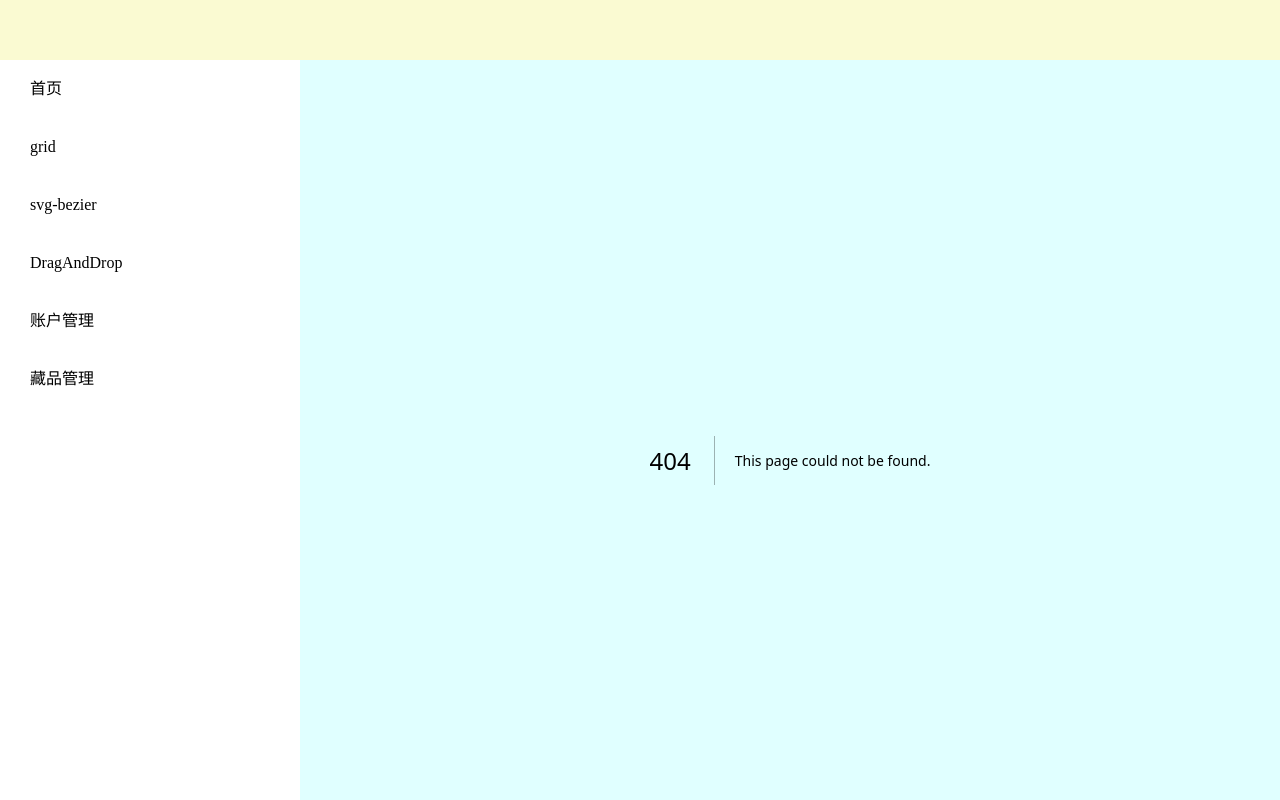
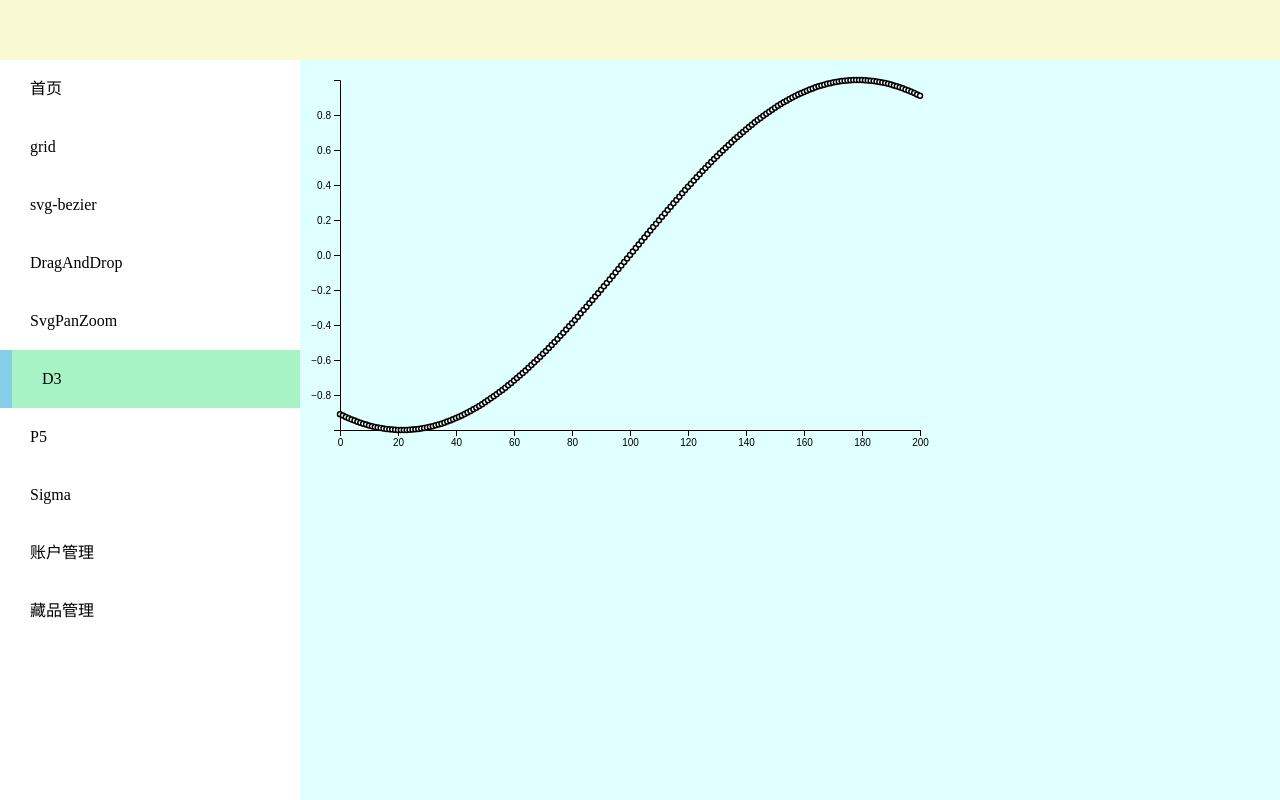
Before and after one commit to tyxu99/file-stream-web, a Next.js app: page /D3 in a window 1280 px wide. Before the commit this address had no page. Built offline with nearby package versions, Linux system fonts and the light colour scheme.

Commit message:
feat: D3

```diff
--- a/package.json
+++ b/package.json
@@ -15,6 +15,7 @@
     "@types/react": "18.0.37",
     "@types/react-dom": "18.0.11",
     "antd": "^5.5.0",
+    "d3": "^7.8.5",
     "echarts": "^5.4.3",
     "eslint": "8.38.0",
     "eslint-config-next": "13.3.0",
@@ -33,6 +34,7 @@
     "typescript": "5.0.4"
   },
   "devDependencies": {
+    "@types/d3": "^7.4.0",
     "@types/lodash": "^4.14.195",
     "@types/react-grid-layout": "^1.3.2",
     "sass": "^1.63.6"
--- /dev/null
+++ b/src/components/D3Comps/LinePlot.jsx
@@ -0,0 +1,42 @@
+import * as d3 from "d3";
+import { useRef, useEffect } from "react";
+
+const LinePlot = ({
+  data,
+  width = 640,
+  height = 400,
+  marginTop = 20,
+  marginRight = 20,
+  marginBottom = 30,
+  marginLeft = 40,
+}) => {
+  const gx = useRef();
+  const gy = useRef();
+  const x = d3.scaleLinear(
+    [0, data.length - 1],
+    [marginLeft, width - marginRight],
+  );
+  const y = d3.scaleLinear(d3.extent(data), [height - marginBottom, marginTop]);
+  const line = d3.line((d, i) => x(i), y);
+  useEffect(() => void d3.select(gx.current).call(d3.axisBottom(x)), [gx, x]);
+  useEffect(() => void d3.select(gy.current).call(d3.axisLeft(y)), [gy, y]);
+  return (
+    <svg width={width} height={height}>
+      <g ref={gx} transform={`translate(0,${height - marginBottom})`} />
+      <g ref={gy} transform={`translate(${marginLeft},0)`} />
+      <path
+        fill="none"
+        stroke="currentColor"
+        strokeWidth="1.5"
+        d={line(data)}
+      />
+      <g fill="white" stroke="currentColor" strokeWidth="1.5">
+        {data.map((d, i) => (
+          <circle key={i} cx={x(i)} cy={y(d)} r="2.5" />
+        ))}
+      </g>
+    </svg>
+  );
+};
+
+export default LinePlot;
--- /dev/null
+++ b/src/components/D3Comps/axis.jsx
@@ -0,0 +1,7 @@
+import * as d3 from "d3";
+
+const Axis = () => {
+  return <div></div>;
+};
+
+export default Axis;
--- a/src/components/SvgClip/index.tsx
+++ b/src/components/SvgClip/index.tsx
@@ -65,6 +65,10 @@ const Index = () => {
         }
       };
     }
+    return () => {
+      document.onmousemove = () => {};
+      document.onmouseup = () => {};
+    };
   }, [isMouseDownSlider, validSuccess]);
 
   const setElLeft = (val: number) => {
--- a/src/constant/menu.ts
+++ b/src/constant/menu.ts
@@ -14,6 +14,22 @@ const menu = [
   {
     name: "DragAndDrop",
     path: "/DragAndDrop",
+  },
+  {
+    name: "SvgPanZoom",
+    path: "/SvgPanZoom",
+  },
+  {
+    name: "D3",
+    path: "/D3",
+  },
+  {
+    name: "P5",
+    path: "/P5",
+  },
+  {
+    name: "Sigma",
+    path: "/Sigma",
   },
   {
     name: "账户管理",
--- /dev/null
+++ b/src/pages/D3/index.tsx
@@ -0,0 +1,22 @@
+import * as d3 from "d3";
+import { useState } from "react";
+import LinePlot from "@/components/D3Comps/LinePlot";
+import Axis from "@/components/D3Comps/axis";
+
+const Index = () => {
+  const [data, setData] = useState(() => d3.ticks(-2, 2, 200).map(Math.sin));
+
+  function onMouseMove(event: any) {
+    const [x, y] = d3.pointer(event);
+    setData(data.slice(-200).concat(Math.atan2(x, y)));
+  }
+
+  return (
+    <div onMouseMove={onMouseMove}>
+      <LinePlot data={data} />
+      <Axis />
+    </div>
+  );
+};
+
+export default Index;
--- /dev/null
+++ b/src/pages/P5/index.tsx
@@ -0,0 +1,5 @@
+const Index = () => {
+  return <div>P5</div>;
+};
+
+export default Index;
--- /dev/null
+++ b/src/pages/Sigma/index.tsx
@@ -0,0 +1,5 @@
+const Index = () => {
+  return <div>Sigma</div>;
+};
+
+export default Index;
--- a/src/pages/home/index.tsx
+++ b/src/pages/home/index.tsx
@@ -1,7 +1,7 @@
 import GenerateFileId from "@/components/generateFileId";
 import Upload from "@/components/upload";
 import { Observable } from "rxjs";
-import NativeDrag from "@/components/NativeDrag";
+// import NativeDrag from "@/components/NativeDrag";
 import SvgClip from "@/components/SvgClip";
 
 const Home = () => {
--- a/src/utils/fetcher.ts
+++ b/src/utils/fetcher.ts
@@ -1,4 +1,4 @@
-const baseUrl = `http://127.0.0.1:${true ? "8080/dashboard" : "8888/api"}`;
+const baseUrl = `http://127.0.0.1:${true ? "8080" : "8888/api"}`;
 
 const defaults = {
   mode: "cors" as const,
```
Also changed, not shown: src/pages/SvgPanZoom/index.tsx (added, +19 -0 lines), src/pages/login/index.tsx (+14 -3 lines), 1 other file (tests, documents, lock files or other folders).
